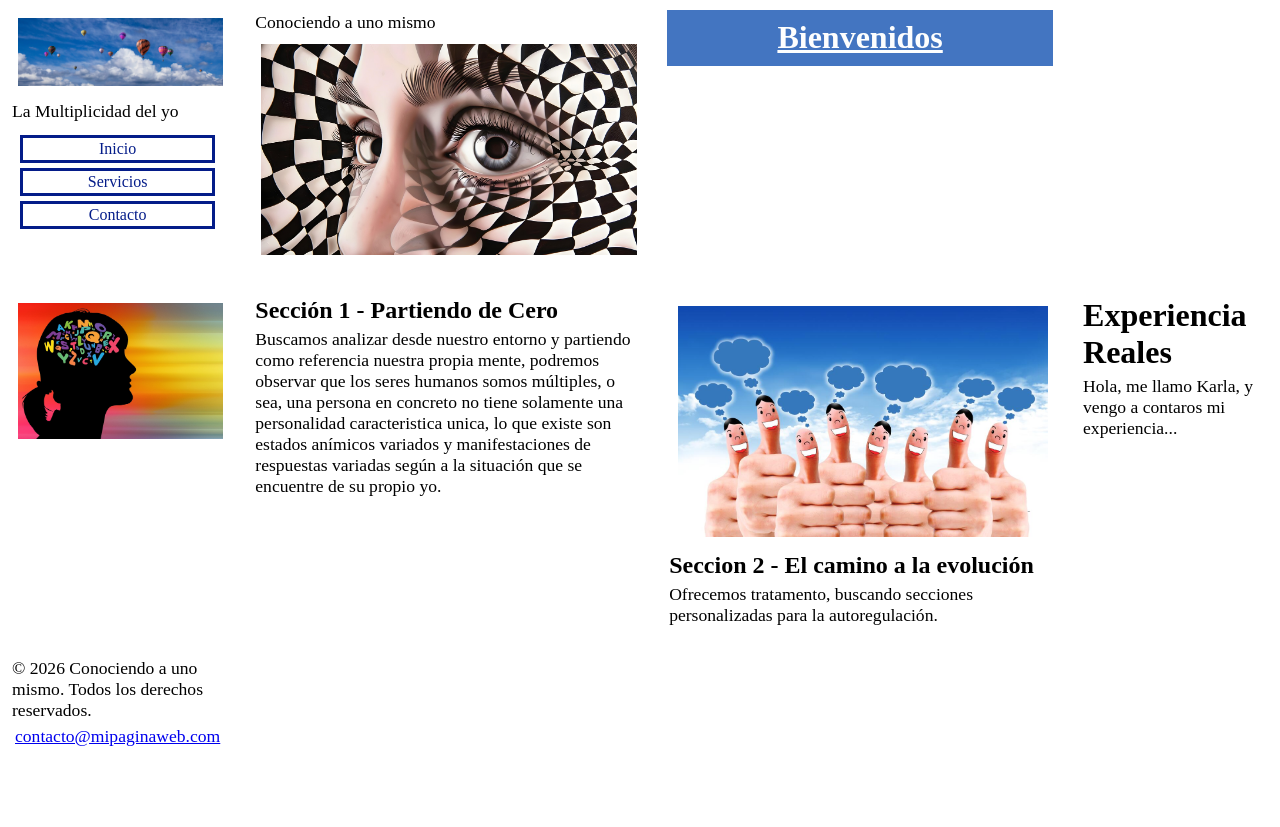
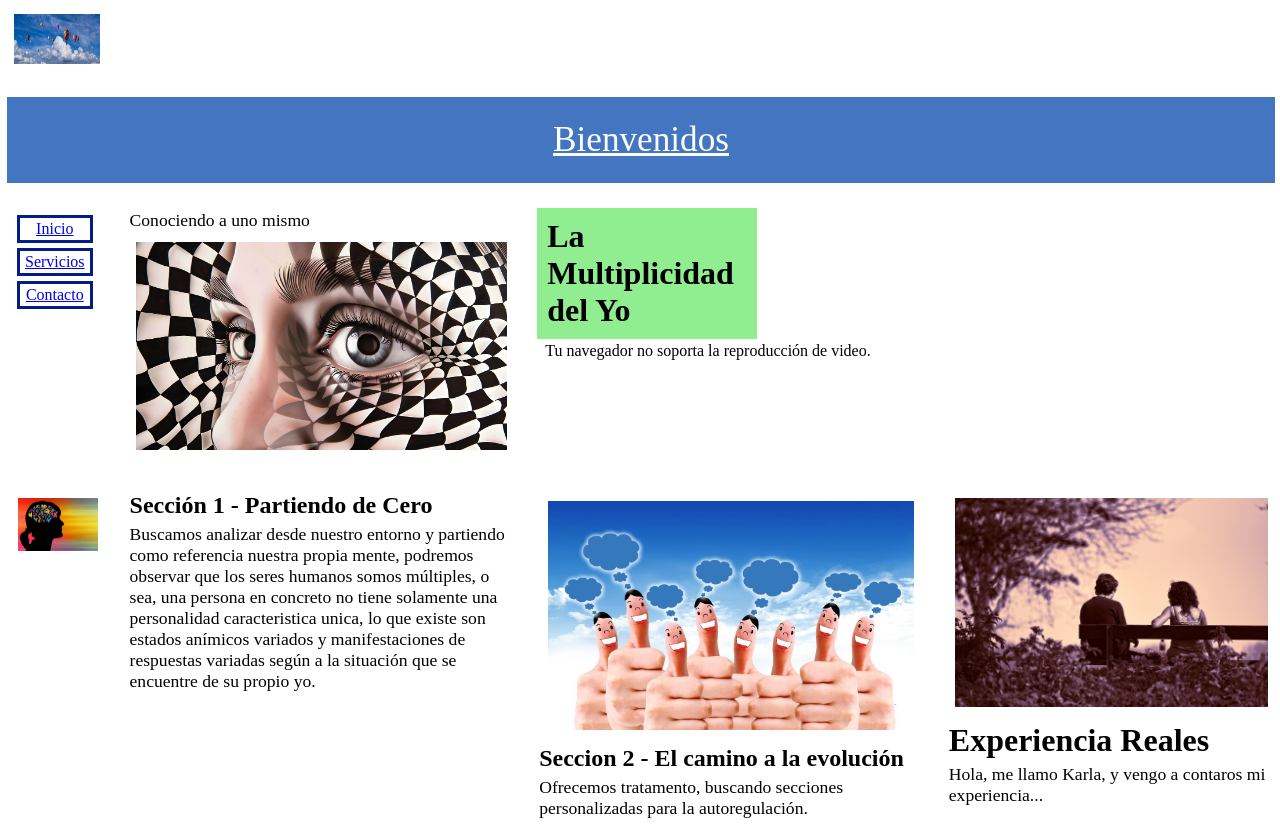
Before and after one commit to jamineska/miproyecto-web, a plain HTML site: page index.html in a window 1280 px wide. Shown: the top 827 px of the page. Before the commit the page ends 800 px from the top, so only its background shows below. Drawn offline with Linux system fonts and the light colour scheme.

Commit message:
inclusion video

```diff
--- a/css/main.css
+++ b/css/main.css
@@ -6,7 +6,7 @@
 
 body {
   display: grid;
-  grid-template-columns: 1fr 2fr 2fr 1fr;
+  grid-template-columns: 0.2fr 2fr 2fr 1.7fr;
   /*que las filas se adapten solas al contenido*/
   grid-template-rows: auto;
   gap: 20px;
@@ -30,24 +30,23 @@ p{
 .cabezeraMain
 {
     text-align: center; /* Centrado */
-    font-size: 2rem;
-    padding: 7px 5px;/*espacio arriba y abajo para que no toque el borde*/
+    font-size: 2.2rem;
+    padding: 20px 0;/*espacio arriba y abajo para que el bloque azul se ea mas alto*/
     background-color: rgb(67, 117, 193);
     line-height: 1.3;/*se el titulo se divide ajustar espacio*/
     text-decoration: underline;
     color: rgb(253, 254, 254);
-}
-.contenedor-grid {
-    grid-column-start: 2/3;
-    grid-template-rows: 2;
-    gap: auto;
+    grid-column: 1 / 5; /* start 1 end 5 (ocupando 4 columnas)*/
+    width:100%
 }
 
+/*2 separando el titulo securndario para no chocar con el borde azul*/
 .padding-box {
-    width: 150px;
-    padding: 20px; /* Padding uniforme en todos los lados */
+    width: 200px;
+    padding: 10px; /* Padding uniforme en todos los lados */
     background-color: lightgreen;
- }
+    grid-column: 3 / 5 /*su función es ocupar el espacio en blanco*/
+}
 
 h2{
     font-size: 2rem;
@@ -61,38 +60,58 @@ h3{
 }
 
 .caja-imagen img {
+    display: bloque;
     width: 100%; /*Ocupa el 100% del ancho de la columna grid*/
-    height: 100%; /*Ocupa100% del alto de la columna grid*/
+    height: 50px; /*Ocupa100% del alto de la columna grid*/
+    max-width:50px /*tope*/
     object-fit: cover; /*Que se adapte perfectamente sin deformarse*/
+    margin:0 auto;
     }
 
-div.caja2Imagen {
+.caja2Imagen {
     grid-column: 2; /* que vaya a la primera columna*/
 }
 
-div.caja2Imagen img {
+.caja2Imagen img {
     width: 100%; /*Ocupa el 100% del ancho de la columna grid*/
     height: 100%; /*Ocupa100% del alto de la columna grid*/
     object-fit: cover; /*Que se adapte perfectamente sin deformarse*/
     }
 
 
-div.caja3Imagen {
+.caja3Imagen {
     grid-column: 1; /* que vaya a la primera columna*/
 }
 
-div.caja3Imagen img {
+.caja3Imagen img {
     width: 100%; /*Ocupa el 100% del ancho de la columna grid*/
     height: 100%; /*Ocupa100% del alto de la columna grid*/
     object-fit: cover; /*Que se adapte perfectamente sin deformarse*/
     }
 
-div.caja4Imagen {
+.caja4Imagen {
     grid-column: 3; /* que vaya a la primera columna*/
 }
 
-div.caja4Imagen img {
+.caja4Imagen img {
     width: 100%; /*Ocupa el 100% del ancho de la columna grid*/
     height: 100%; /*Ocupa100% del alto de la columna grid*/
     object-fit: cover; /*Que se adapte perfectamente sin deformarse*/
-    }
+}
+
+.caja5Imagen {
+    grid-column: 4; /* que vaya a la primera columna*/
+}
+
+.caja5Imagen img {
+    width: 100%; /*Ocupa el 100% del ancho de la columna grid*/
+    height: 100%; /*Ocupa100% del alto de la columna grid*/
+    object-fit: cover; /*Que se adapte perfectamente sin deformarse*/
+}
+
+footer {
+    grid-column: 1 / 5; /* Que sea lo mismo que el encabezado*/
+    column-rule-width: 100%;
+    text-align: center;
+    padding: 20px 0;
+}
--- a/index.html
+++ b/index.html
@@ -8,20 +8,17 @@
     <!--encabezado-->
 </head>
 <body>
-    <header>
     <div class="contenedor-grid">
         <div class="caja-imagen"><img src="./image/banner/2.jpg" alt= "Somos Múltiples"></div>
     </div>
-
-    <p>La Multiplicidad del yo</p>
-        <nav class="menuPrincipal">
-        <ul>
-            <li><a href:"#inicio">Inicio</a></li>
-            <li><a href:"#servicios">Servicios</a></li>
-            <li><a href:"#contacto">Contacto</a></li>
-        </ul>
-    </nav>
-    </header>
+        <p class="cabezeraMain">Bienvenidos</p>
+            <nav class="menuPrincipal">
+                <ul>
+                    <li><a href="#inicio">Inicio</a></li>
+                    <li><a href="#servicios">Servicios</a></li>
+                    <li><a href="#contacto">Contacto</a></li>
+                </ul>
+            </nav>
 
     <!--Contenido principal-->
     <main>
@@ -31,8 +28,14 @@
         <div class="caja2Imagen"><img src="./image/variados/12.jpg" alt= "Conociendo a uno mismo"></div>
     </div>
     </main>
-     <header id:"inicio">
-        <h1 class="cabezeraMain">Bienvenidos</h1>
+     <header id="inicio">
+        <h1 class="padding-box">La Multiplicidad del Yo</h1>
+            <div class="caja-video"
+            <video width="100%" height="80%" controls poster="ruta/de/tu/poster.jpg">
+            <source src="video.mp4" type="assets/videos/.mp4>
+            <source src="video.ogg" type="video/ogg">
+            Tu navegador no soporta la reproducción de video.
+            </video>
      </header>
 
     <!--Sección Servivios-->
@@ -60,14 +63,19 @@
 
     <!--  Contenido Relacionado -->
         <aside>
+            <div class="contenedor-grid">
+                <div class="caja5Imagen"><img src="./image/variados/17.jpg" alt= "Conociendo a uno mismo"></div>
+            </div>
             <h2>Experiencia Reales</h2>
             <p>Hola, me llamo Karla, y vengo a contaros mi experiencia...</p>
+
         </aside>
     </main>
 
     <!-- Pie de Página -->
     <footer>
         <p>&copy; 2026 Conociendo a uno mismo. Todos los derechos reservados.</p>
+            <section class="content-box" id="contacto"></section>
         <p><a href="mailto:contacto@mipaginaweb.com">contacto@mipaginaweb.com</a></p>
     </footer>
 </body>
```
